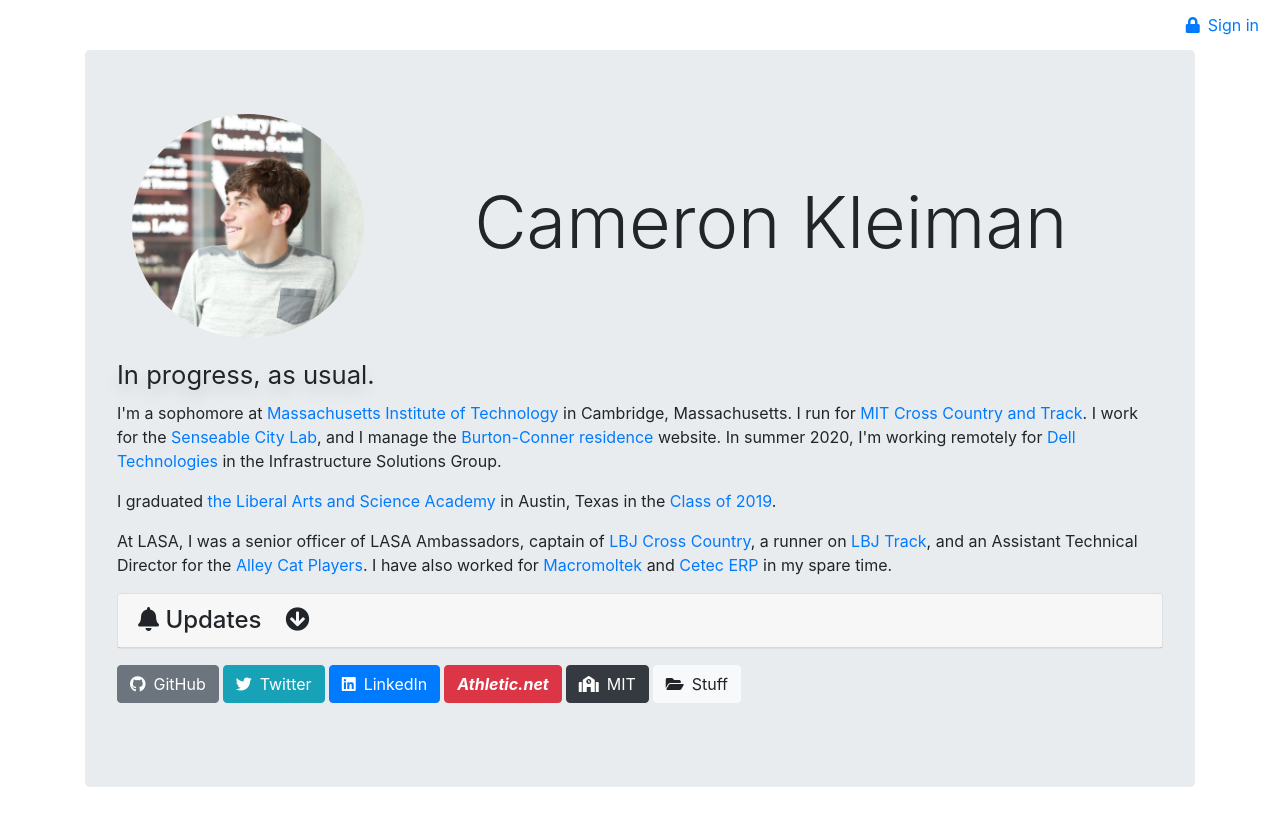
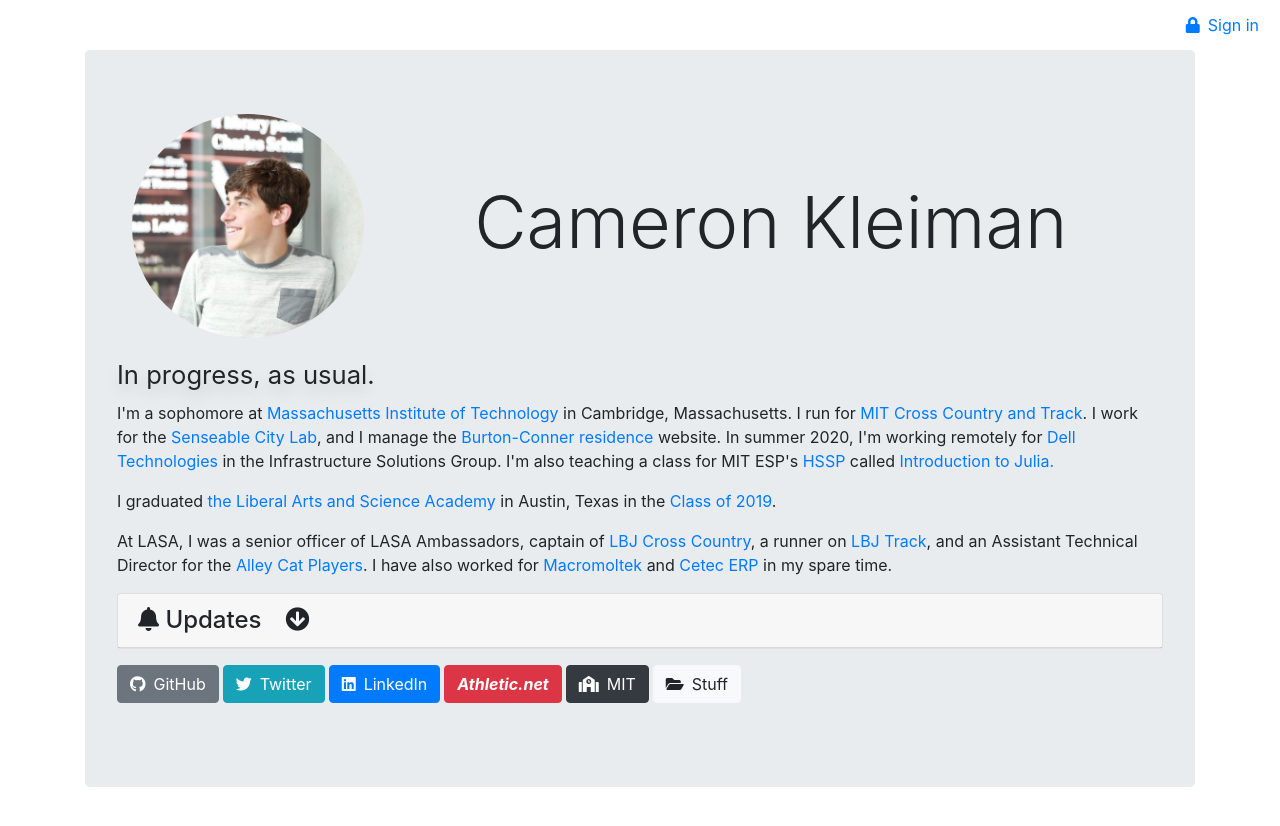
Before and after one commit to camtheman256/website, a Jekyll site: the page built from me/index.html, in a window 1280 px wide. Shown: the top 826 px of the page. Built offline with Jekyll 4.4.1, drawn with Linux system fonts in a browser that asks for light colours; nearby versions of some CDN libraries.

Commit message:
Add HSSP class

```diff
--- a/me/index.html
+++ b/me/index.html
@@ -41,7 +41,7 @@
         <h2 class="indent"><small>In progress, as usual.</small></h2>
         <p itemprop="description">
 					I'm a sophomore at <a href="https://web.mit.edu/" target="_blank">Massachusetts Institute of Technology</a> in Cambridge, Massachusetts. I run for <a href="http://hwtaylor.scripts.mit.edu/" target="_blank">MIT Cross Country and Track</a>. I work for the <a href="http://senseable.mit.edu" target="_blank">Senseable City Lab</a>, and I manage the <a href="https://bc.mit.edu" data-toggle="tooltip" title="Best dorm!" target="_blank">Burton-Conner residence</a> website.
-					In summer 2020, I'm working remotely for <a href="https://www.delltechnologies.com/" target="_blank">Dell Technologies</a> in the Infrastructure Solutions Group.
+					In summer 2020, I'm working remotely for <a href="https://www.delltechnologies.com/" target="_blank">Dell Technologies</a> in the Infrastructure Solutions Group. I'm also teaching a class for MIT ESP's <a href="https://esp.mit.edu/learn/HSSP/index.html" target="_blank">HSSP</a> called <a href="https://julia.party" target="_blank">Introduction to Julia.</a>
 				</p>
         <p>I graduated <a href="http://www.lasahighschool.org/" target="_blank">the Liberal Arts and Science Academy</a> in Austin, Texas in the <a href="https://lasa2019.com">Class of 2019</a>.</p>
         <p>
```
